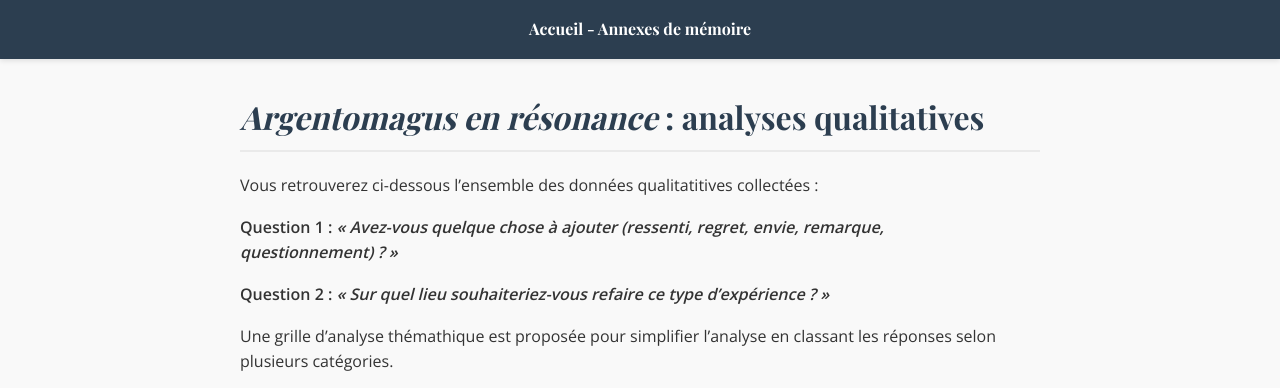
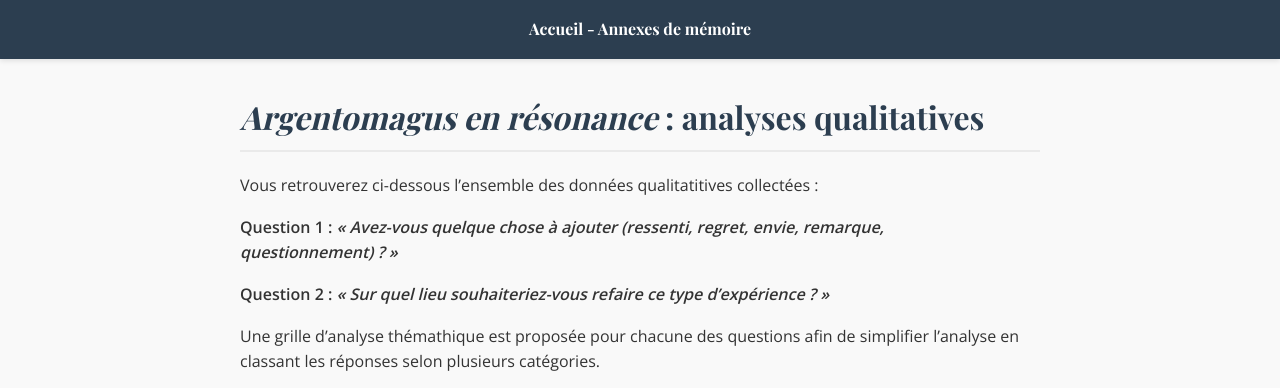
Before and after one commit to agathekowalski/ensll_memoire_p2026, a Jekyll site: the page built from argentomagusresonne/index.md, in a window 1280 px wide, cut to the strip 0-388 px from the top of the page. Built offline with Jekyll 4.4.1, drawn with Linux system fonts in a browser that asks for light colours.

Commit message:
Update index.md

```diff
--- a/argentomagusresonne/index.md
+++ b/argentomagusresonne/index.md
@@ -11,7 +11,8 @@ Vous retrouverez ci-dessous l'ensemble des données qualitatitives collectées :
 
 **Question 2 : *« Sur quel lieu souhaiteriez-vous refaire ce type d'expérience ? »***
 
-Une grille d'analyse thémathique est proposée pour simplifier l'analyse en classant les réponses selon plusieurs catégories.
+Une grille d'analyse thémathique est proposée pour chacune des questions
+afin de simplifier l'analyse en classant les réponses selon plusieurs catégories.
 
 <div style="width: 1200px; height: 800px; margin: 1rem 0; border: 1px solid #eee; border-radius: 5px;">
 <iframe src="https://docs.google.com/spreadsheets/d/e/2PACX-1vSyz2452z-Q6jYNvbfrgbDkx96JTaDu28-PUMs63-v9g-yoI2Oe7Vp65zDHw913KLze26vChlGw2KL7/pubhtml?widget=true&amp;headers=false" width="100%" height="100%" frameborder="0" style="border: none;"></iframe>
```
